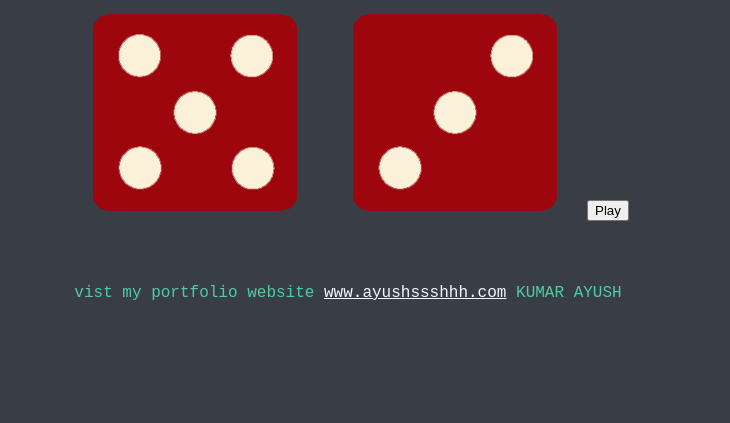
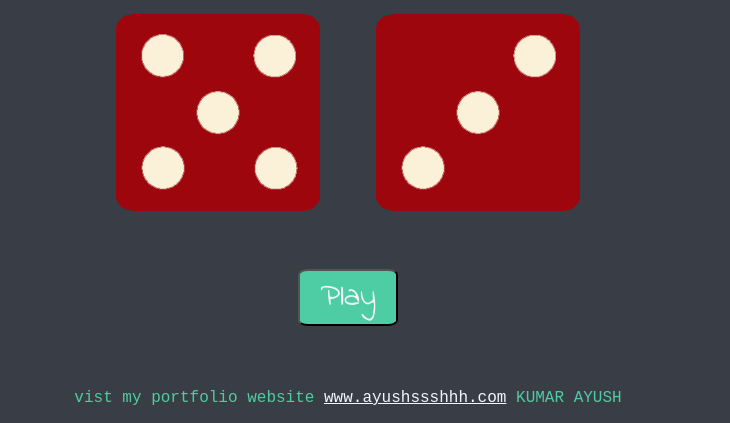
Before and after one commit to ayushssshhh/dice_game, a plain HTML site: page index.html in a window 1280 px wide. Shown: the part 481-904 px from the top of the page, without its empty margins (292-1022 px from the left). Before the commit the page ends 800 px from the top, so only its background shows below. Drawn offline with Linux system fonts and the light colour scheme.

Commit message:
Update styles.css

```diff
--- a/styles.css
+++ b/styles.css
@@ -30,6 +30,7 @@ p {
 
 img {
   width: 80%;
+  margin-bottom: 50px;
 }
 
 footer {
@@ -39,3 +40,16 @@ footer {
   font-family: 'Indie Flower', cursive;
 
 }
+
+button{
+  background-color: #4ECCA3;
+  color: #EEEEEE;
+  padding: 3px 20px;
+  border-radius: 10%;
+  font-size: 2rem;
+  color: #f0f5f4;
+  font-family: 'Indie Flower', cursive;
+  display: block;
+  margin: auto;
+
+}
```
